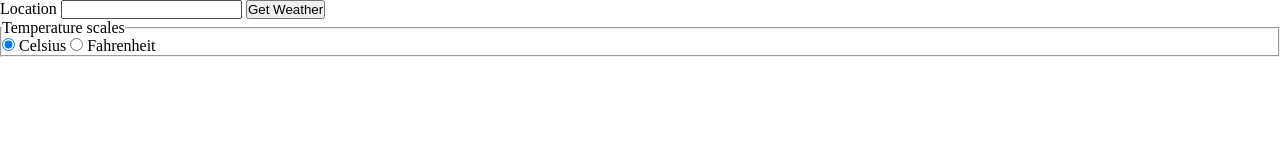
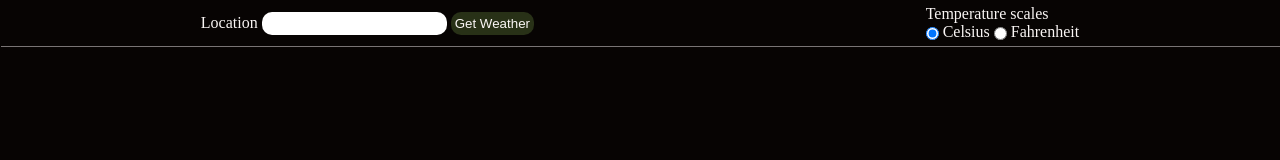
Before and after one commit to MekbibLovesTests/weather-app, a website built with webpack: page src/template.html in a window 1280 px wide. Built offline with nearby package versions, Linux system fonts and the light colour scheme.

Commit message:
Style the page

```diff
--- a/src/index.js
+++ b/src/index.js
@@ -46,7 +46,7 @@ async function createWeatherCard(weather) {
 function createSpanElement(key, weather, data_attribute = null) {
   const span = document.createElement("span");
   const keyP = document.createElement("p");
-  keyP.textContent = key;
+  keyP.textContent = key.toUpperCase();
   const valueP = document.createElement("p");
   valueP.textContent = weather[key];
   span.append(keyP, valueP);
@@ -72,7 +72,7 @@ function createTemperatureSpanElement(weather) {
   }
   const span = document.createElement("span");
   const keyP = document.createElement("p");
-  keyP.textContent = key;
+  keyP.textContent = key.toUpperCase();
   const valueP = document.createElement("p");
   valueP.textContent = weather[key];
   keyP.setAttribute("scale", scale);
@@ -110,10 +110,10 @@ function changeTemperatureScale(e) {
 
   scaleList.forEach((scale) => {
     if (value === "celsius") {
-      scale.textContent = "average temp in c";
+      scale.textContent = "average temp in c".toUpperCase();
       scale.scale = value;
     } else {
-      scale.textContent = "average temp in f";
+      scale.textContent = "average temp in f".toUpperCase();
       scale.scale = value;
     }
   });
--- a/src/style.css
+++ b/src/style.css
@@ -3,12 +3,61 @@
   padding: 0;
   box-sizing: border-box;
 }
+:root {
+  --text: #faf6f5;
+  --background: #070403;
+  --primary: #b1a259;
+  --secondary: #283117;
+  --accent: #98b45f;
 
-.weather > div {
-  display: grid;
-  grid-template-columns: repeat(4,1fr);
 }
 
+body {
+  background-color: var(--background);
+  color: var(--text);
+}
+form {
+  box-shadow: 1px 1px #787474;
+  display: flex;
+  justify-content: space-around;
+  align-items: center;
+  padding: 5px;
+}
+input[type="search"]{
+  border-radius: 10px;
+  border: none;
+  padding: 4px;
+}
+input[type="search"]:focus, input[type="search"]:active{
+  outline: none;
+
+}
+button {
+  background-color: var(--secondary);
+  color: var(--text);
+  border: none;
+  border-radius: 10px;
+  padding: 4px;
+}
+
+fieldset {
+  border: none;
+}
+input[type="radio"] {
+  vertical-align: middle;
+}
+.weatherCards {
+  display: grid;
+  grid-template-columns: repeat(4, 1fr);
+  padding: 10px;
+  gap: 20px;
+}
+.weatherCards > div {
+  text-align: center;
+  background-color: var(--primary);
+  border-radius: 10px;
+
+}
 .weather h1 {
   text-align: center;
 }
--- a/src/template.html
+++ b/src/template.html
@@ -9,14 +9,17 @@
 </head>
 <div>
   <form action="#">
-    <label for="location">Location</label>
-    <input type="search" name="location" id="location" required />
-    <button type="submit">Get Weather</button>
+    <div>
+      <label for="location">Location</label>
+      <input type="search" name="location" id="location" required />
+      <button type="submit">Get Weather</button>
+    </div>
+
     <fieldset>
       <legend>Temperature scales</legend>
-      <input type="radio" name="temperature" id="celsius" value="celsius" checked>
+      <input type="radio" name="temperature" id="celsius" value="celsius" checked />
       <label for="celsius">Celsius</label>
-      <input type="radio" name="temperature" id="fahrenheit" value="fahrenheit">
+      <input type="radio" name="temperature" id="fahrenheit" value="fahrenheit" />
       <label for="fahrenheit">Fahrenheit</label>
     </fieldset>
   </form>
```
Also changed, not shown: dist/index.html, dist/main.js.
